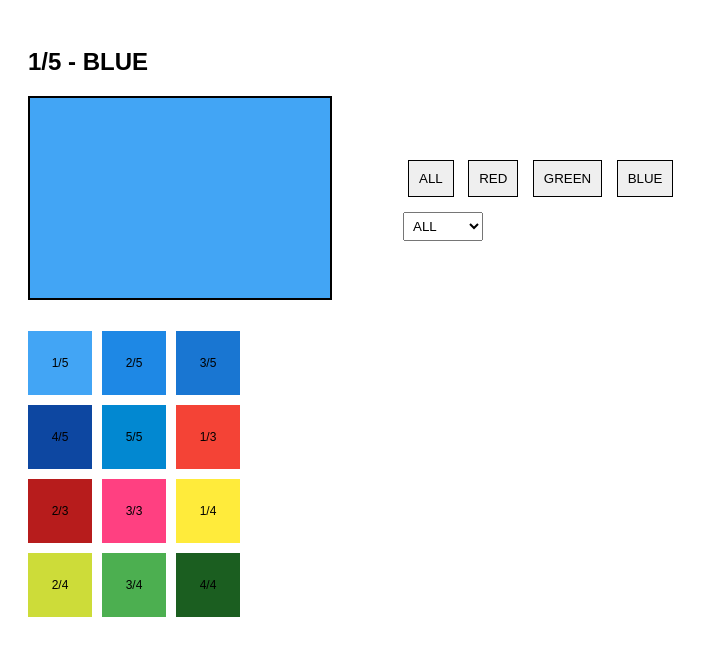
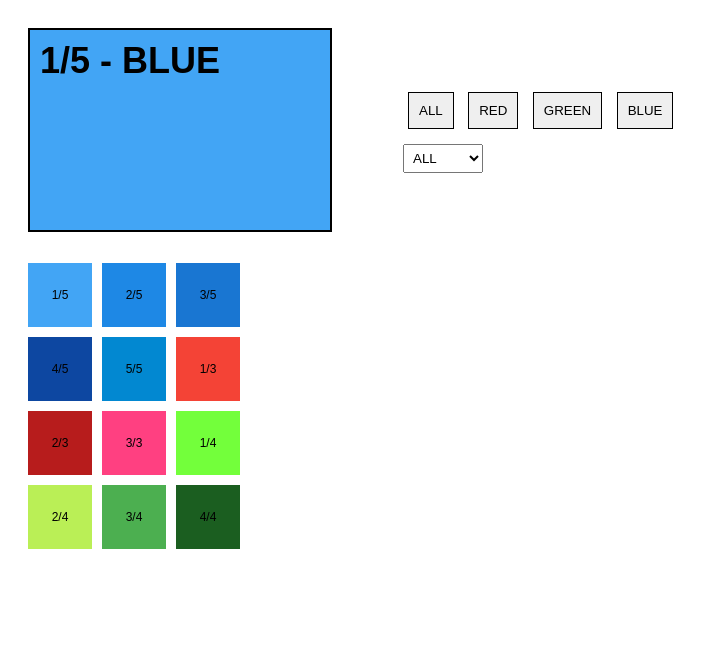
Before and after one commit to devarthjs/test1, a plain HTML site: page index.html in a window 1280 px wide. Shown: the whole page, without its empty margins (0-708 px from the left). Drawn offline with Linux system fonts and the light colour scheme.

Commit message:
new upload

```diff
--- a/index.html
+++ b/index.html
@@ -6,9 +6,9 @@
     <link href="test1.css" rel="stylesheet">
 </head>
 <body>
-    <h2 id="feature-title">Feature Image</h2>
+
     <div class="feature-container">
-        <div id="feature-image"></div>
+        <div id="feature-image"> <h2 id="feature-title" class="headcords">Feature Image</h2></div>
     <div class="box">
     <div id="buttons">
         <button class="filter-btn" data-filter="all">ALL</button>
--- a/test1.css
+++ b/test1.css
@@ -9,3 +9,11 @@
 .box{
     margin-left: 50px;
 }
+
+.headcords{
+
+    position: absolute;
+    top: 10px;
+    left: 10px;
+    margin: 0;
+}
--- a/test1.js
+++ b/test1.js
@@ -10,8 +10,8 @@ const images = [
     { id: "2/3", color: "red", bg: "#b71c1c" },
     { id: "3/3", color: "red", bg: "#ff4081" },
 
-    { id: "1/4", color: "green", bg: "#ffeb3b" },
-    { id: "2/4", color: "green", bg: "#cddc39" },
+    { id: "1/4", color: "green", bg: "#73ff3b" },
+    { id: "2/4", color: "green", bg: "#baef56" },
     { id: "3/4", color: "green", bg: "#4caf50" },
     { id: "4/4", color: "green", bg: "#1b5e20" },
 ];
@@ -82,6 +82,7 @@ featureContainer.style.alignItems = "center";
 featureContainer.style.justifyContent = "center";
 featureContainer.style.fontSize = "24px";
 featureContainer.style.color = "black";
+featureContainer.style.position= "relative";
 
 
 document.getElementById("buttons").style.marginBottom = "10px";
```
